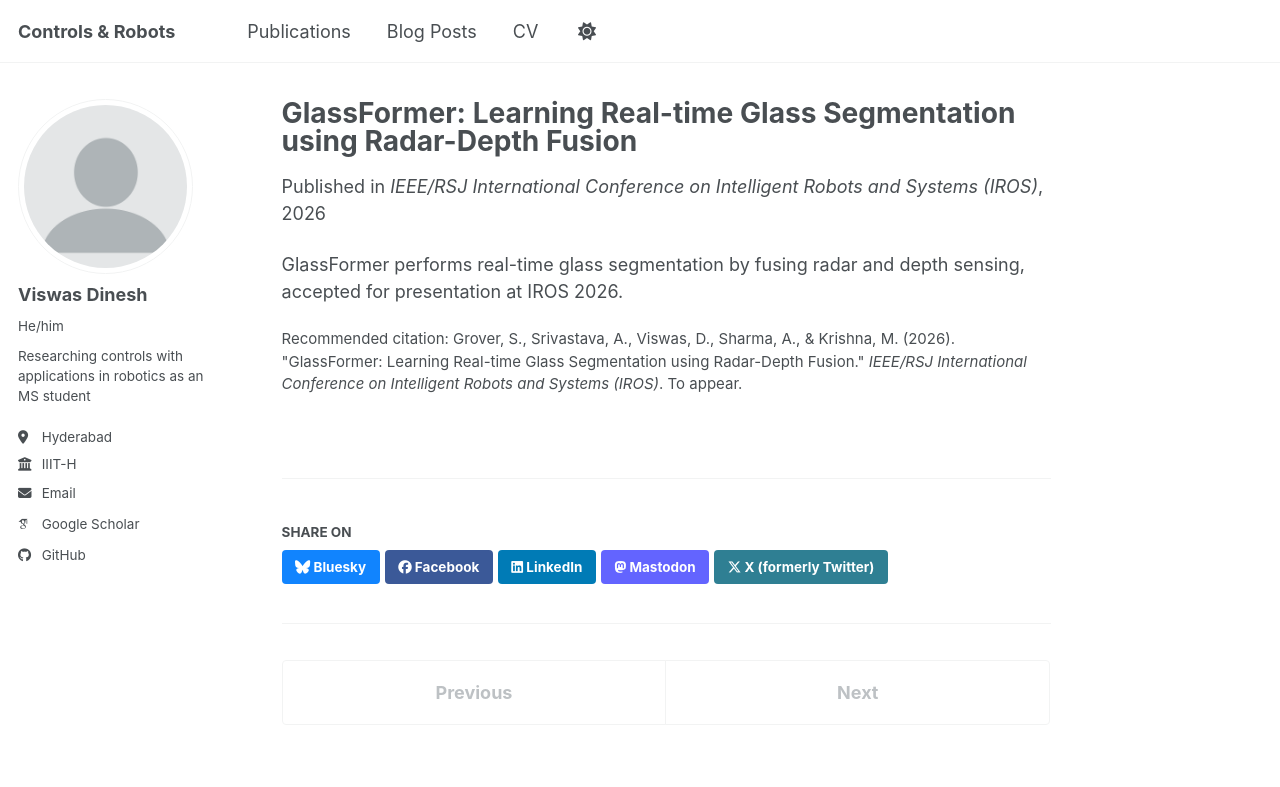
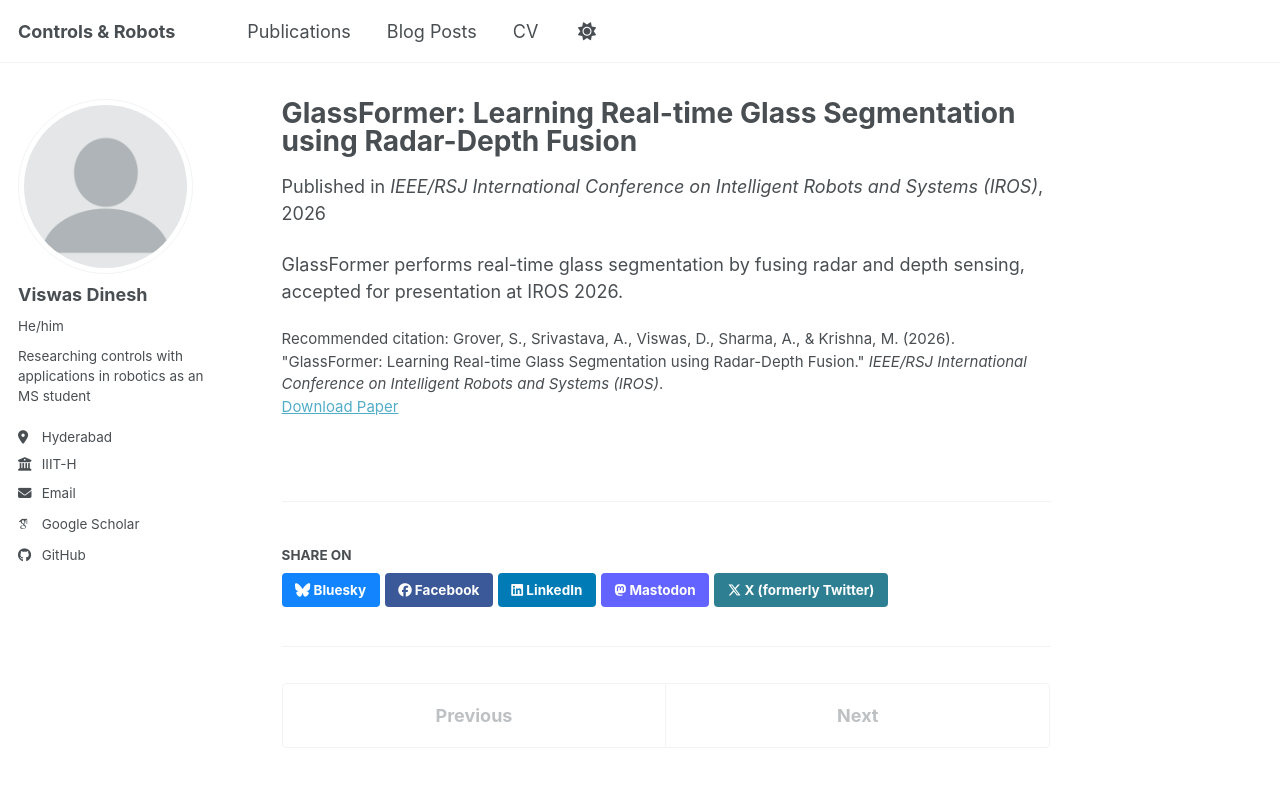
Before and after one commit to viswasdinesh/viswasdinesh.github.io, a Jekyll site: the page built from _publications/2026-09-27-glassformer-radar-depth-fusion.md, in a window 1280 px wide. Shown: the top 787 px of the page. Built offline with Jekyll 4.4.1, drawn with Linux system fonts in a browser that asks for light colours; some web fonts are replaced; a script bundle is joined from its source files by our own code; library files that are not in the unit come from our copies.

Commit message:
added paperurl to GlassFormer

```diff
--- a/_publications/2026-09-27-glassformer-radar-depth-fusion.md
+++ b/_publications/2026-09-27-glassformer-radar-depth-fusion.md
@@ -6,6 +6,7 @@ permalink: /publication/2026-09-27-glassformer-radar-depth-fusion
 excerpt: 'GlassFormer fuses radar and depth data for real-time glass segmentation.'
 date: 2026-09-27
 venue: 'IEEE/RSJ International Conference on Intelligent Robots and Systems (IROS)'
-citation: 'Grover, S., Srivastava, A., Viswas, D., Sharma, A., &amp; Krishna, M. (2026). &quot;GlassFormer: Learning Real-time Glass Segmentation using Radar-Depth Fusion.&quot; <i>IEEE/RSJ International Conference on Intelligent Robots and Systems (IROS)</i>. To appear.'
+citation: 'Grover, S., Srivastava, A., Viswas, D., Sharma, A., &amp; Krishna, M. (2026). &quot;GlassFormer: Learning Real-time Glass Segmentation using Radar-Depth Fusion.&quot; <i>IEEE/RSJ International Conference on Intelligent Robots and Systems (IROS)</i>.'
+paperurl: 'https://arxiv.org/abs/2609.36844'
 ---
 GlassFormer performs real-time glass segmentation by fusing radar and depth sensing, accepted for presentation at IROS 2026.
```
